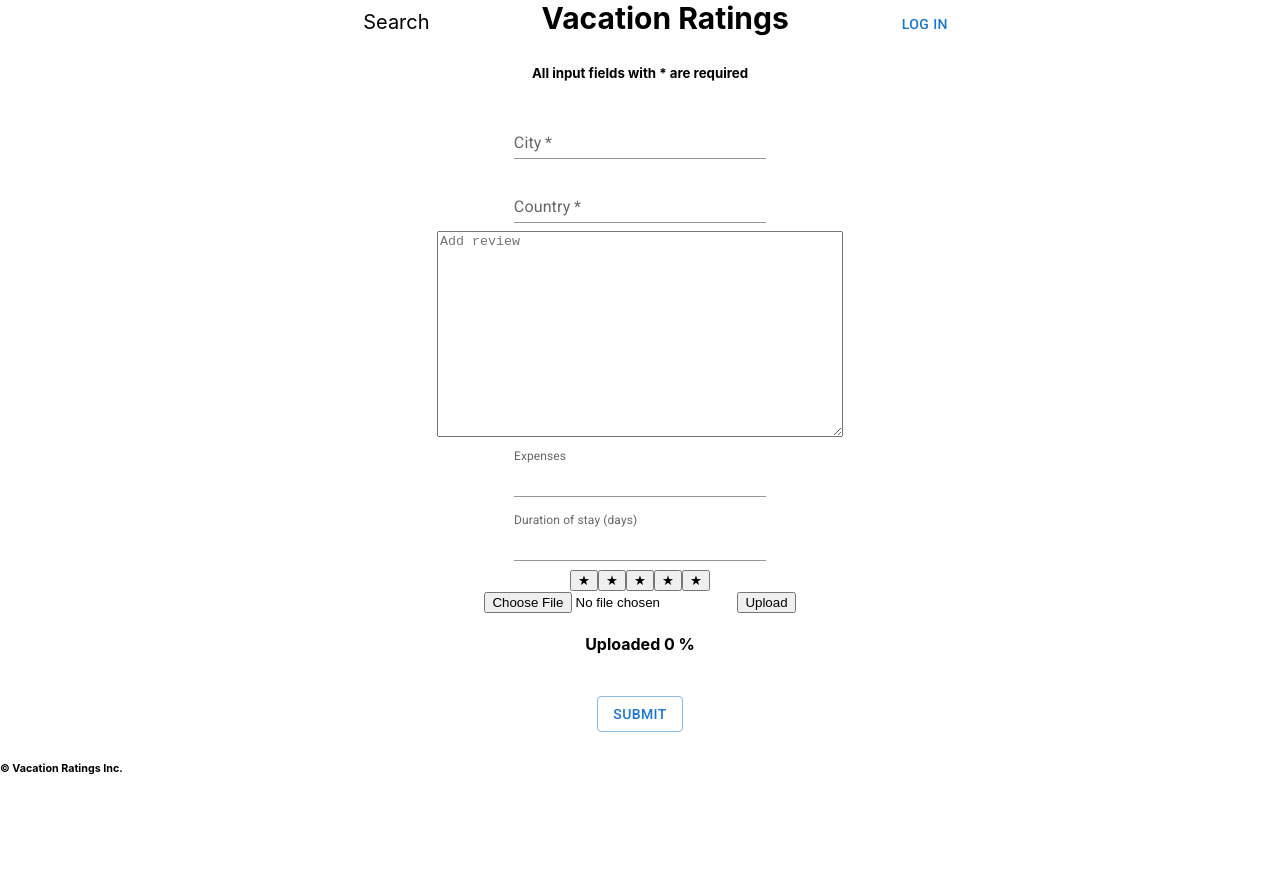
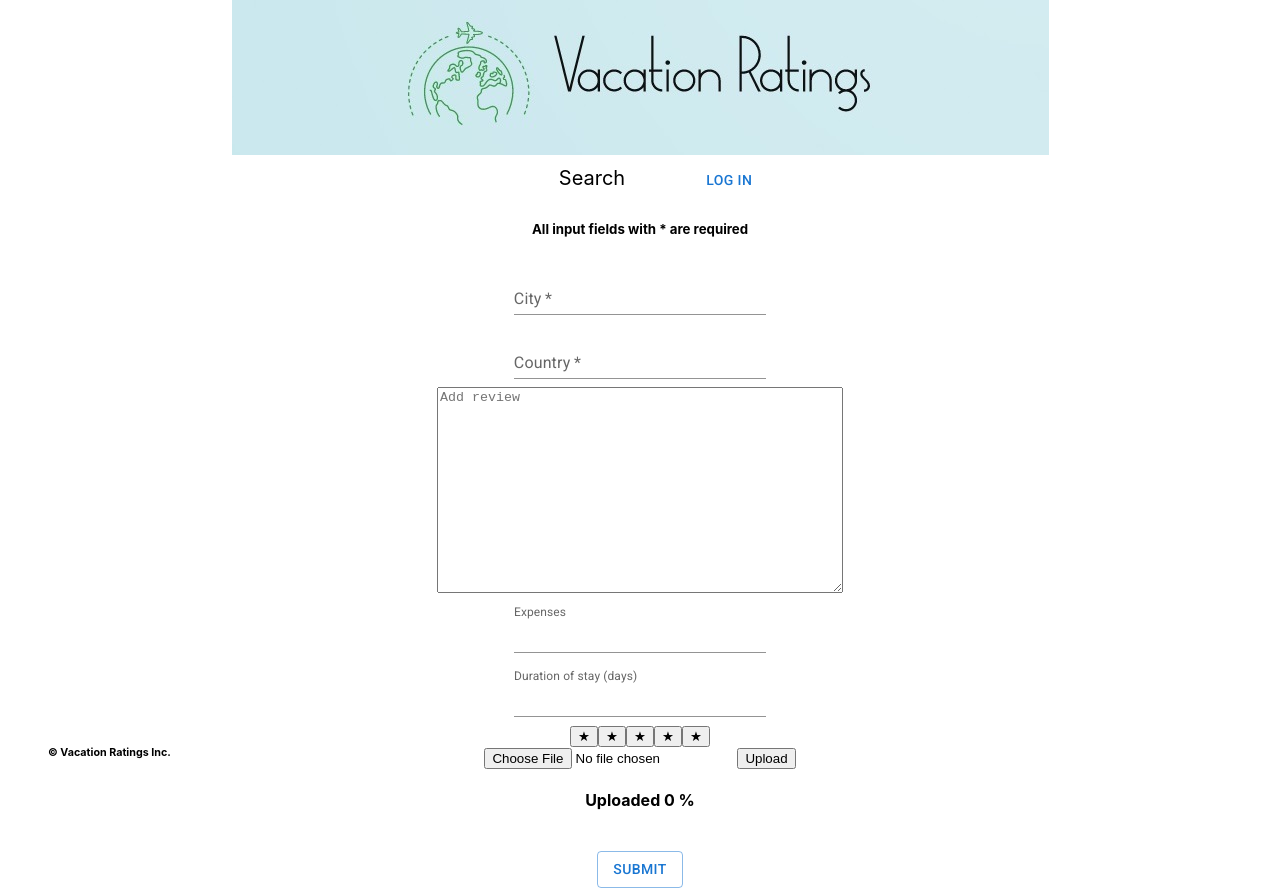
Before and after one commit to Vacation-Ratings/frontend, a React (Create React App) app: page /addreview in a window 1280 px wide. Before the commit the page ends 800 px from the top, so only its background shows below. Built offline with nearby package versions, Linux system fonts and the light colour scheme; no server answers.

Commit message:
michaels changes for css styling and component reshuffle

```diff
--- a/src/components/Footer.jsx
+++ b/src/components/Footer.jsx
@@ -1,13 +1,16 @@
 import '../css/Footer.css';
 
 function Footer() {
+  let style = {
+    margin: "0rem 3rem 1rem",
+  }
   return (
-    <div className="footer">
+    <div className="footer" style={style}>
       <h6>
         &copy; Vacation Ratings Inc.
       </h6>
     </div>
-  )
+  );
 }
 
 export default Footer;
--- a/src/components/Header.jsx
+++ b/src/components/Header.jsx
@@ -2,16 +2,20 @@ import '../css/Header.css';
 import LoginButton from './LoginButton';
 import LogoutButton from './LogoutButton';
 import { useAuth0 } from "@auth0/auth0-react";
+import VacationRatings from './images/VacationRatings-slim.jpg';
 
 function Header() {
   const { isAuthenticated } = useAuth0();
   return (
     <div>
+      <div>
+        <a data-testid="navLink2" className="siteTitle" href="/">
+          <img src={VacationRatings} alt='Vacation Ratings' />
+        </a>
+      </div>
+      <div>
         <a data-testid="navLink1" className="navLink" href="/search">
           Search
-      </a>
-      <a data-testid="navLink2" className="siteTitle" href="/">
-        Vacation Ratings
         </a>
         {isAuthenticated ? (
           <a data-testid="navLink3" className="navLink" href="/addreview">
@@ -24,7 +28,8 @@ function Header() {
           <LoginButton />
         )}
       </div>
-  )
+    </div>
+  );
 }
 
 export default Header;
```
Also changed, not shown: src/components/images/VacationRatings-slim.jpg (added). Lines whose indentation alone changed are shown as unchanged.
